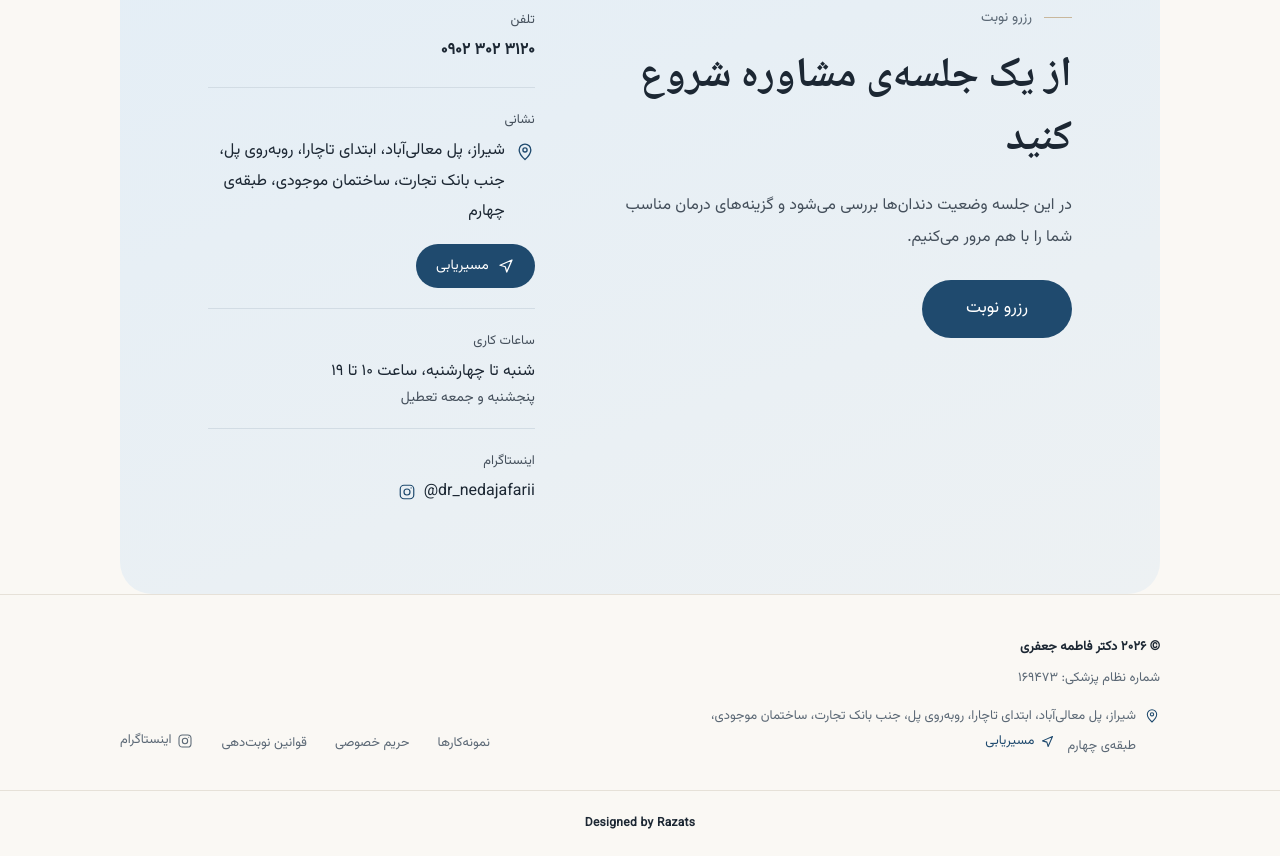
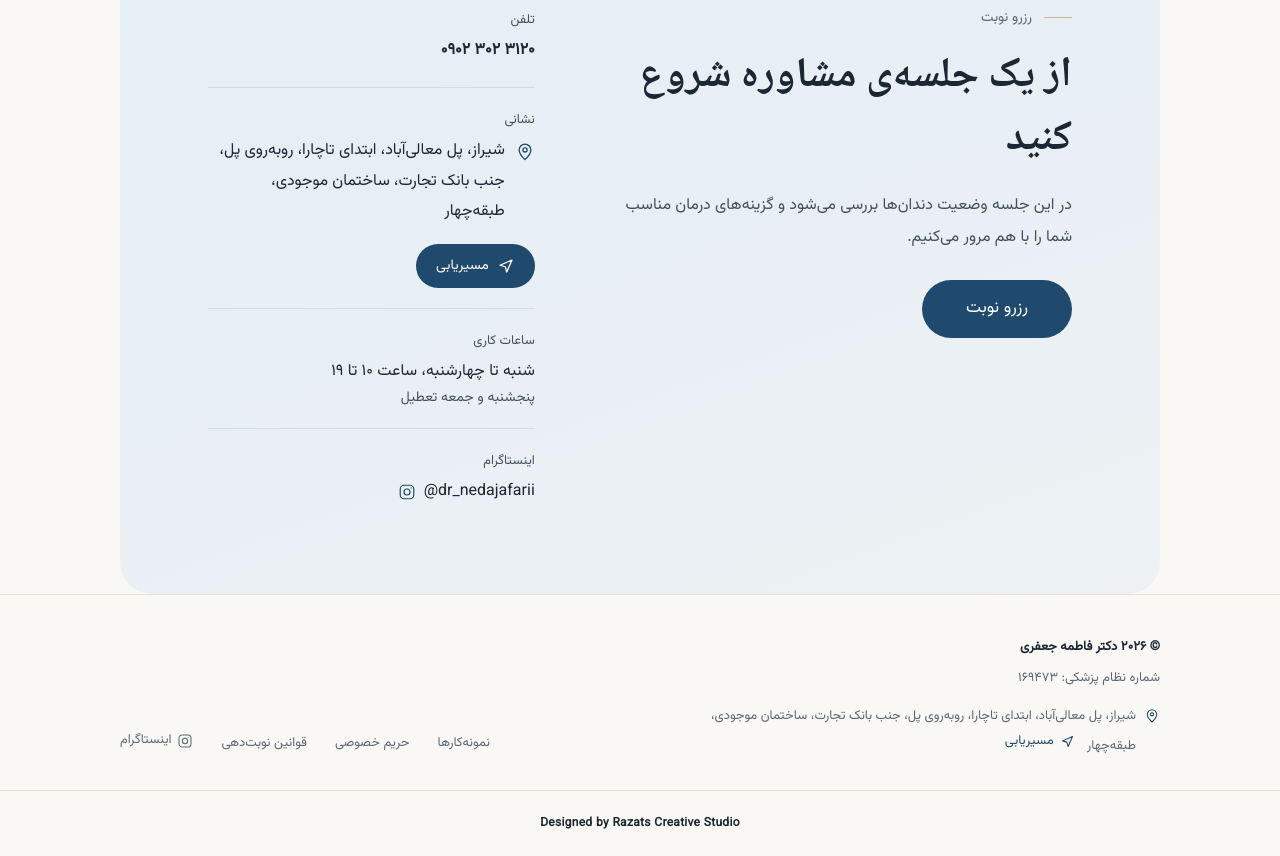
Before and after one commit to amirjzp-jpg/dr.jafari, a Next.js app: page / in a window 1280 px wide. Shown: the part 5460-6316 px from the top of the page. Built offline with nearby package versions, Linux system fonts and the light colour scheme; no server answers.

Commit message:
Floor «طبقه‌چهار»; credit «Designed by Razats Creative Studio»; full address in confirmation SMS
Co-Authored-By: Claude Opus 5.5 <noreply@anthropic.com>
Claude-Session: https://claude.ai/code/session_01GwB6yYd7j7s3p99rZjnAZh

```diff
--- a/components/layout/Footer.tsx
+++ b/components/layout/Footer.tsx
@@ -62,7 +62,7 @@ export function Footer() {
       </Container>
       <Container className="border-t border-line py-5 text-center">
         <span dir="ltr" lang="en" className="text-xs font-semibold tracking-wide text-ink">
-          Designed by Razats
+          Designed by Razats Creative Studio
         </span>
       </Container>
     </footer>
--- a/content/home.ts
+++ b/content/home.ts
@@ -16,6 +16,6 @@ export const homeFaq: Faq[] = [
   },
   {
     q: "کلینیک کجاست و چه روزهایی باز است؟",
-    a: "کلینیک در شیراز، پل معالی‌آباد، ابتدای تاچارا، روبه‌روی پل، جنب بانک تجارت، ساختمان موجودی، طبقه‌ی چهارم است و شنبه تا چهارشنبه از ساعت ۱۰ تا ۱۹ پذیرای شماست. پنجشنبه و جمعه تعطیل است.",
+    a: "کلینیک در شیراز، پل معالی‌آباد، ابتدای تاچارا، روبه‌روی پل، جنب بانک تجارت، ساختمان موجودی، طبقه‌چهار است و شنبه تا چهارشنبه از ساعت ۱۰ تا ۱۹ پذیرای شماست. پنجشنبه و جمعه تعطیل است.",
   },
 ];
--- a/lib/seo.ts
+++ b/lib/seo.ts
@@ -30,7 +30,7 @@ export function dentistSchema() {
     telephone: site.phone.tel,
     address: {
       "@type": "PostalAddress",
-      streetAddress: "پل معالی‌آباد، ابتدای تاچارا، روبه‌روی پل، جنب بانک تجارت، ساختمان موجودی، طبقه‌ی چهارم",
+      streetAddress: "پل معالی‌آباد، ابتدای تاچارا، روبه‌روی پل، جنب بانک تجارت، ساختمان موجودی، طبقه‌چهار",
       addressLocality: "شیراز",
       addressRegion: "فارس",
       addressCountry: "IR",
--- a/lib/site.ts
+++ b/lib/site.ts
@@ -7,7 +7,7 @@ export const site = {
   tagline: "دندانپزشکی زیبایی شیراز",
   phone: { display: "۰۹۰۲ ۳۰۲ ۳۱۲۰", tel: "+989023023120" },
   address:
-    "شیراز، پل معالی‌آباد، ابتدای تاچارا، روبه‌روی پل، جنب بانک تجارت، ساختمان موجودی، طبقه‌ی چهارم",
+    "شیراز، پل معالی‌آباد، ابتدای تاچارا، روبه‌روی پل، جنب بانک تجارت، ساختمان موجودی، طبقه‌چهار",
   hours: "شنبه تا چهارشنبه، ساعت ۱۰ تا ۱۹",
   closedDays: "پنجشنبه و جمعه تعطیل",
   councilNumber: "۱۶۹۴۷۳", // شماره نظام پزشکی
```
Also changed, not shown: public/llms.txt, 2 other files (tests, documents, lock files or other folders).
